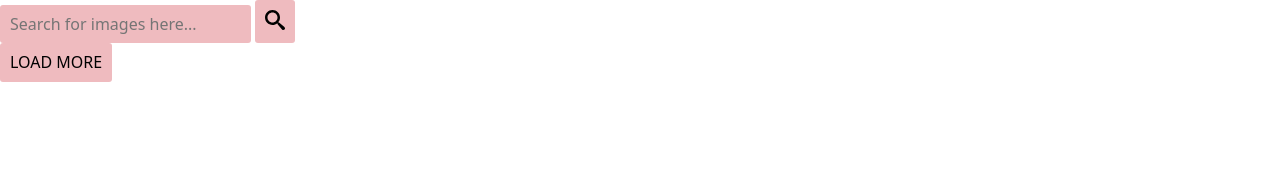
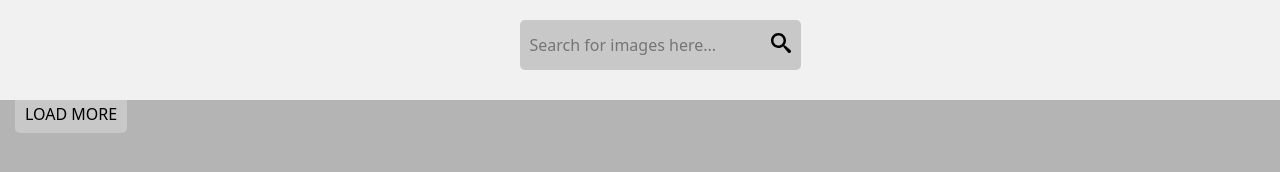
Before and after one commit to piotrekzd/goit-js-hw-11, a website built with Parcel: page src/index.html in a window 1280 px wide. Built offline with nearby package versions, Linux system fonts and the light colour scheme; what simplelightbox would draw is missing.

Commit message:
kosmetyka c.d.

```diff
--- a/src/index.html
+++ b/src/index.html
@@ -8,7 +8,7 @@
   </head>
   <body>
     <div class="wrapper">
-     <form class="search-form" id="search form">
+     <form class="search-form" id="search-form">
         <input
           type="text"
           name="searchQuery"
--- a/src/index.js
+++ b/src/index.js
@@ -14,7 +14,7 @@ const gallery = document.querySelector('.gallery');
 const loadMore = document.querySelector('.load-more');
 
 form.addEventListener('submit', searchForImages);
-loadMore.addEventListener('submit', getMoreImages);
+loadMore.addEventListener('click', getMoreImages);
 
 function clear() {
     gallery.innerHTML = '';
@@ -50,7 +50,7 @@ function getMoreImages() {
     page += 1;
     images(query, page, perPage)
         .then(({ data }) => {
-            getGallery(data.this);
+            getGallery(data.hits);
             lightbox.refresh();
             const allPages = Math.ceil(data.hits / perPage);
             if (page > allPages) {
--- a/src/sass/_homework.scss
+++ b/src/sass/_homework.scss
@@ -1,8 +1,22 @@
-.body {
-    background: #dad252;
+body {
+    margin: 0;
+    padding: 15px;
+    line-height: 1.5;
+    background-color: #b4b4b4;
+    color: #212237;
 }
 
-.form {
+.wrapper {
+    position: fixed;
+    padding: 20px;
+    height: 100px;
+    top: 0;
+    left: 0;
+    right: 0;
+    background-color: #f1f1f1;
+}
+
+.search-form {
     position: fixed;
     width: 100%;
     display: flex;
@@ -16,11 +30,45 @@ button {
     padding: 10px;
     border: none;
     outline: none;
-    border-radius: 3px;
-    background-color: #efbbbf;
+    border-radius: 5px;
+    background-color: #c8c8c8;
     cursor: pointer;
 }
 
 button {
+    font-weight: 500;
     text-transform: uppercase;
 }
+
+.search-button {
+    margin-left: -10px;
+}
+
+.gallery {
+    padding-top: 80px;;
+    display: flex;
+    flex-wrap: wrap;
+    justify-content: center;
+}
+
+.img {
+    display: block;
+    width: 320px;
+    height: 200px;
+    object-fit: cover;
+}
+
+.info {
+    width: 300px;
+    display: flex;
+    justify-content: center;
+    align-items: center;
+}
+
+.item-info {
+    display: flex;
+    flex-direction: column;
+    align-items: center;
+    padding: 15px;
+    font-weight: 300;
+}
```
